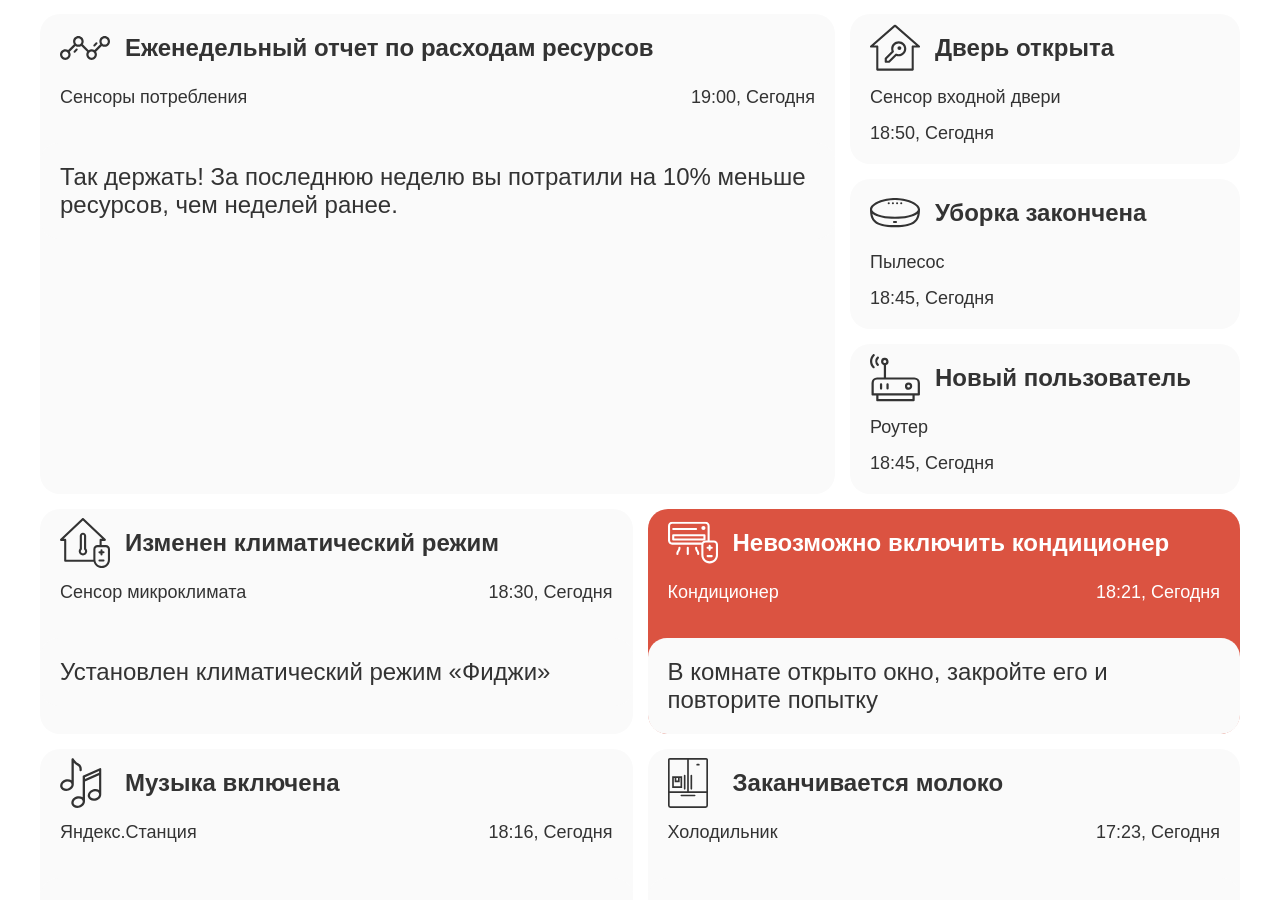
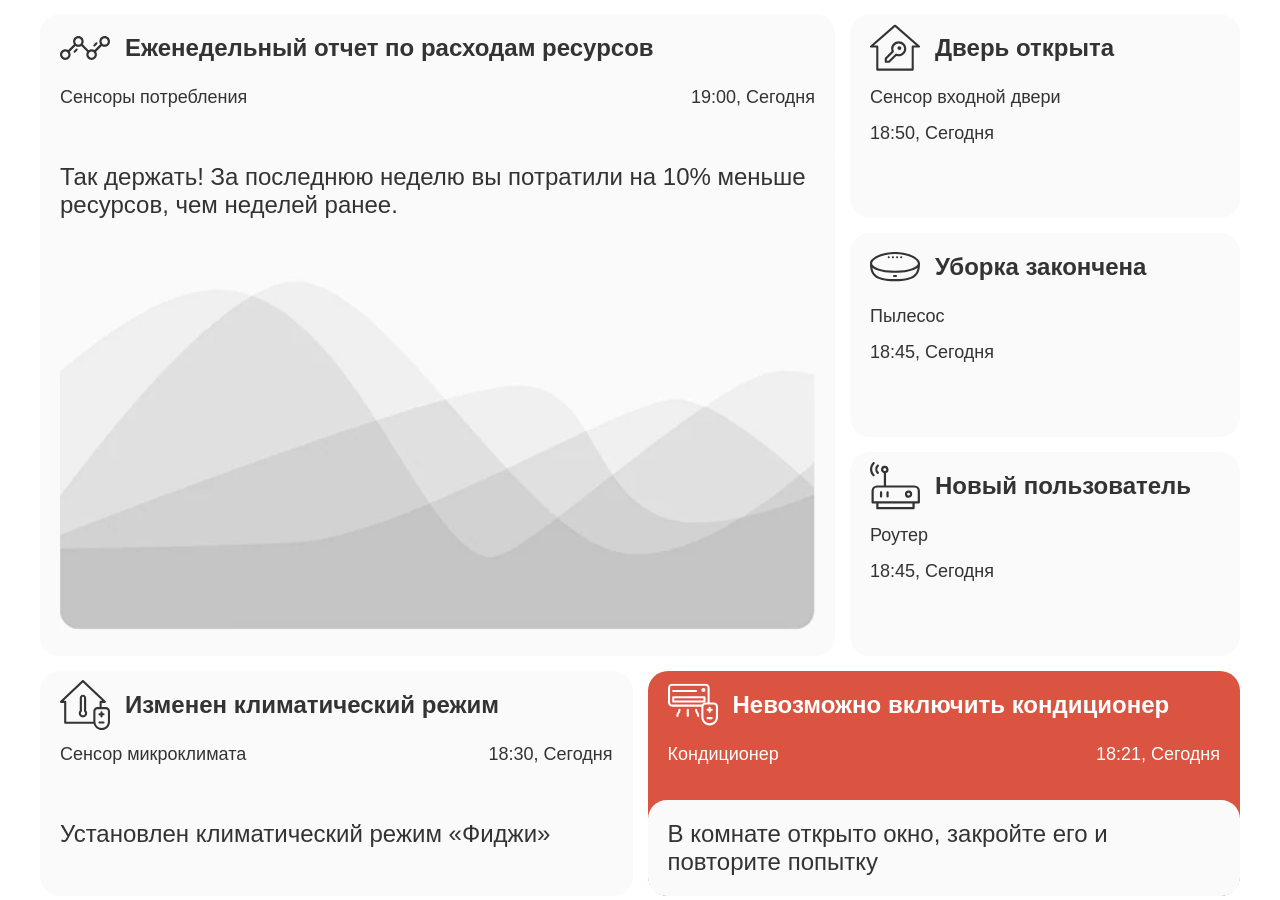
Before and after one commit to KatyaMatya21/ya_adaptive, a website: page source/index.html in a window 1280 px wide. Shown: the part 191-1091 px from the top of the page. Drawn offline with nearby package versions, Linux system fonts and the light colour scheme; files that its build step writes are made by us from their sources.

Commit message:
Добавляет графики

```diff
--- a/source/index.html
+++ b/source/index.html
@@ -161,6 +161,10 @@
       </div>
       <div class="module__message">
         Так держать! За последнюю неделю вы потратили на 10% меньше ресурсов, чем неделей ранее.
+        <picture>
+          <source srcset="images/stats@1x.webp 1x, images/stats@2x.webp 2x" type="image/webp">
+          <img class="module__image" src="images/stats@1x.jpg 1x" srcset="images/stats@2x.jpg 2x" alt="Еженедельный отчет по расходам ресурсов">
+        </picture>
       </div>
       <button class="module__close" type="button">
         <svg width="14" height="14" viewBox="0 0 14 14" xmlns="http://www.w3.org/2000/svg">
```
Also changed, not shown: source/images/album-cover.png (added), source/images/stats@1x.jpg (added), source/images/stats@1x.webp (added), source/images/stats@2x.jpg (added), source/images/stats@2x.webp (added), source/images/stats@3x.jpg (added), source/images/stats@3x.webp (added).
